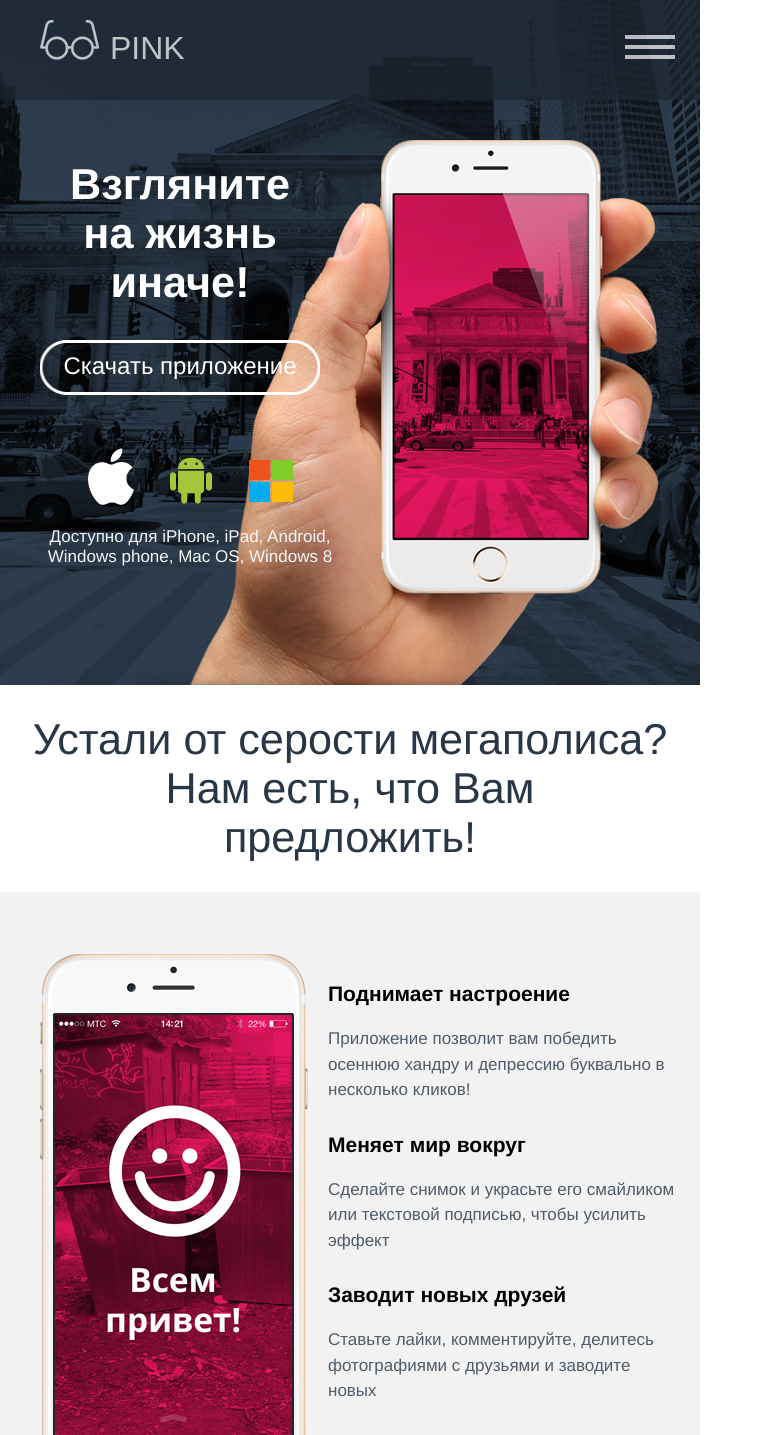
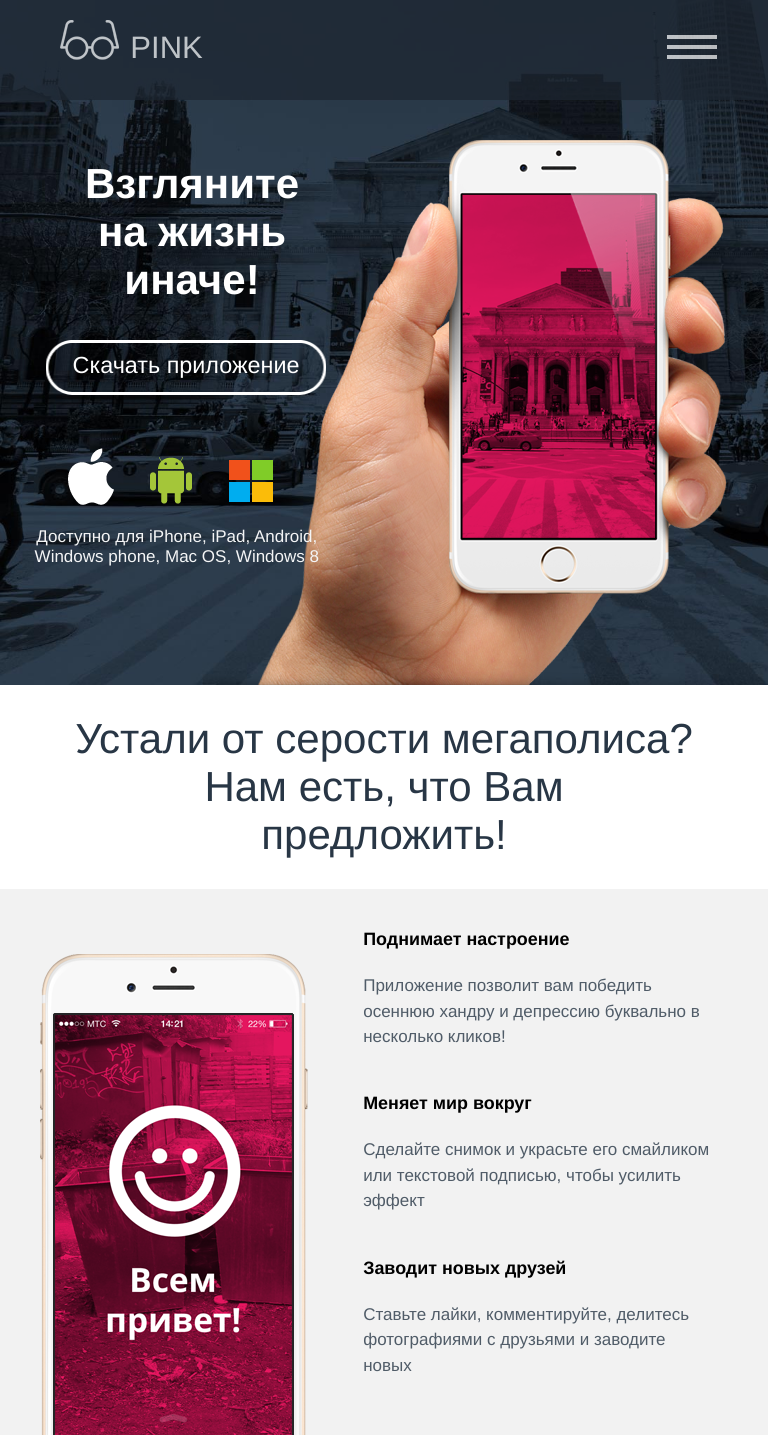
Before and after one commit to mdasha/3612-Pink, a website: page index.html in a window 768 px wide. Shown: the top 1435 px of the page. Drawn offline with Linux system fonts and the light colour scheme.

Commit message:
Резиновый макет для мобильной и планшетной версий сайта. 320-460 px тянется мобильная версия; 460-699 px - мобильная версия с белыми полями по бокам; 700-768 px тянется планшетная версия сайта, 769-1200 px  - планшетная версия с белыми полями по бокам. Больше 1200 px пока не сделано.

```diff
--- a/index.html
+++ b/index.html
@@ -9,7 +9,7 @@
 </head>
 
 <body>
-
+<div class="wrapper">
 	<div class="header-nav-wrapper">
 		<header class="page-header">
 			<div class="page-header__logo">
@@ -199,7 +199,7 @@
 		</div>
 
 	</footer>
-
+</div>
 
 
   <!-- <script src="js/script.js"></script> -->
--- a/less/components/contacts.less
+++ b/less/components/contacts.less
@@ -3,8 +3,7 @@
 	text-align: center;
 
 	&__title {
-		padding-top: 3*@padding-top-main;
-		padding-bottom:  2*@padding-bottom-main;
+		padding:   3*@padding-top-main 15% 2*@padding-bottom-main 15%;
 		color: @h2-color;
 		font-family:  @font-family-headings;
 		font-size:  @font-size-h2;
@@ -33,13 +32,13 @@
 }
 
 
-@media(min-width:700px)  {
+@media(min-width:700px) and (max-width:1200px)  {
 
 .contacts {
 
 	&__title {
 		font-size:  1.8*@font-size-h1;
-		padding:2*@padding-left-main 5*@padding-left-main @padding-bottom-main 5*@padding-left-main;
+		padding:2*@padding-top-main 20% @padding-bottom-main 20%;
 		text-align:  center;
 		display:  block;
 		}
--- a/less/components/download.less
+++ b/less/components/download.less
@@ -5,6 +5,8 @@
 
 		background:  url(../img/mobile_in_hand.png) no-repeat 0% 100%;
 		height:  340px;
+		width:  250px;
+		margin: 0 auto;
 		padding-top: 2*@padding-top-main;
 		padding-bottom:  2*@padding-bottom-main;
 		color: @h1-color;
@@ -51,16 +53,17 @@
 	width:  100%;
 }
 
-@media(min-width:700px) {
+@media(min-width:700px) and (max-width:1200px) {
 
 	.download {
 		background:  url(../img/mobile_in_hand2.png) no-repeat 100% 100%;
 		height:  585px;
 
 			&__title {
-				width:  280px;
+				width:  30%;
 				font-size:  1.8*@font-size-h1;
-				padding:3*@padding-left-main 5*@padding-left-main @padding-bottom-main 2*@padding-left-main;
+				padding:60px 10% @padding-bottom-main 10%;
+				margin:  0;
 				text-align:  center;
 				display:  block;
 				background:  none;
@@ -68,14 +71,16 @@
 			}
 
 			& p {
-				font-size:  @font-size+3px;
+				font-size:  106.25%;
 				text-align:center;
+				padding-left: 10%;
+
 			}
 
 				&__button {
 					background-color:  transparent;
 					width:  280px;
-					margin: 0 2*@padding-left-main;
+					margin: 0 @padding-left-main;
 				}
 	}
 
@@ -83,8 +88,8 @@
 
 		background-color:  transparent;
 		width:  340px;
-		padding: 4*@padding-top-main @padding-right-main 3*@padding-bottom-main @padding-left-main;
+		padding: 4*@padding-top-main 0 3*@padding-bottom-main 0;
 		background: url(../img/logo_devices.png) 50% 20% no-repeat;
+
+		}
 	}
-
-}
--- a/less/components/hours.less
+++ b/less/components/hours.less
@@ -1,8 +1,8 @@
 .hours  {
 	display:none;
 	height:100%;
-	background:  url(../img/24_hours.png) no-repeat 40px 100%;
-	margin-top:  50px;
+	background:  url(../img/24_hours.png) no-repeat 10% 100%;
+	margin-top:  6%;
 }
 
 .hours-item {
@@ -10,7 +10,7 @@
 
 	&__title {
 		font-size: 1.5*@font-size-h2;
-		padding: 2.8*@padding-top-main 5*@padding-right-main @padding-bottom-main @padding-left-main;
+		padding: 11*@padding-top-main 5*@padding-right-main @padding-bottom-main @padding-left-main;
 		font-weight:  bold;
 	}
 
--- a/less/components/layout.less
+++ b/less/components/layout.less
@@ -1,10 +1,15 @@
 @media(max-width:699px) {
-	body, html {
-	width: 320px;
+.wrapper {
+	min-width: 320px;
+	max-width:  460px;
+	margin: 0 auto;
+	width:100%;
 	}
 }
-@media(min-width:700px) {
-	body, html {
-	width: 700px;
+@media(min-width:700px) and (max-width:1200px) {
+	.wrapper {
+		max-width: 768px;
+		margin: 0 auto;
+		width: 100%
 	}
 }
--- a/less/components/main-options.less
+++ b/less/components/main-options.less
@@ -2,11 +2,13 @@
 	padding-top:6*@padding-top-main;
 	padding-bottom:@padding-bottom-main;
 	background:  url(../img/table_background_main_options-3.jpg) no-repeat 0 6*@padding-top-main;
+	background-width:  100%;
 	text-align:left;
 	background-color:  @grey-f2;
 	display:  table;
+	width:  320px;
+	margin: 0 auto;
 	border-collapse:  collapse;
-	width: 100%;
 
 		&__thead  {
 			display: table-header-group;
@@ -27,16 +29,19 @@
 
 				&--base {
 					background:  url(../img/base.png) no-repeat;
+					background-size:  cover;
 					height:  79px;
 				}
 
 				&--standard {
 					background:  url(../img/standard.png) no-repeat;
+					background-size:  cover;
 					height:  79px;
 				}
 
 				&--unlim {
 					background:  url(../img/unlimited.png) no-repeat;
+					background-size:  cover;
 					height:  79px;
 				}
 		}
@@ -87,13 +92,14 @@
 }
 
 
-@media(min-width:700px) {
+@media(min-width:700px) and (max-width:1200px) {
 
 	.main-options {
 		background:  none;
 		background-color:  @grey-f2;
 		padding-top:6*@padding-top-main;
 		padding-bottom:@padding-bottom-main;
+		width:  100%;
 
 			&__thead  {
 
--- a/less/components/main-pros.less
+++ b/less/components/main-pros.less
@@ -1,14 +1,17 @@
 .main-pros {
 
-	background:  url(../img/i_phone_main_options.gif) no-repeat 50% 100%;
+	background: url(../img/i_phone_main_options.gif) no-repeat 50% 100%;
 	background-color:  @grey-f2;
-	height:870px;
+	height:950px;
 	text-align: center;
+
+	&__list {
+		padding-top: 12%;
+	}
 
 	&__title {
 
-		padding-top: 3*@padding-top-main;
-		padding-bottom:  3*@padding-bottom-main;
+		padding: 3*@padding-top-main 18%;
 		color: @h2-color;
 		background-color:  white;
 		font-family:  @font-family-headings;
@@ -17,7 +20,7 @@
 
 			&--wide {
 				display:block;
-				margin-bottom:  40px;
+				margin-bottom:  1.42em;
 			}
 			&--narrow {
 				display:block;
@@ -26,16 +29,17 @@
 
 	&-item__title {
 
-		padding-top: 2*@padding-top-main;
-		padding-bottom: 2*@padding-bottom-main;
+		padding: 2*@padding-top-main 10% 5% 10%;
 		color: @h3-color;
 		font-family:  @font-family;
 		font-size:  @font-size-h3;
+
+
 	}
 
 	&-item__text {
 
-		padding: 0 @padding-right-main 0 @padding-left-main;
+		padding: 0 12% 3% 12%;
 		font-size:  @font-size;
 		font-family:  @font-family;
 		color:  @dark-grey;
@@ -95,7 +99,7 @@
 }
 
 
-@media(min-width:700px) {
+@media(min-width:700px) and (max-width:1200px) {
 
 	.main-pros {
 		background:  url(../img/i_phone_main_options_700.png) no-repeat 40px 100%;
@@ -103,19 +107,25 @@
 		height:  750px;
 
 		&__list {
-			margin-top:  90px;
+			margin-top:  0;
+			padding-top:  10px;
 		}
 
 		&__title {
 			font-size:  1.8*@font-size-h1;
+			padding: 3*@padding-top-main 0;
+
 
 			&--wide {
 				margin-bottom:  0;
+				display:block;
+				width: 100%;
 			}
 
 			&--narrow {
 				padding: 0 40px;
 				text-align: center;
+				padding: 0 18%;
 			}
 
 		}
@@ -127,13 +137,13 @@
 
 				&__title {
 					font-size:  @font-size-h3+3px;
-					text-align:left;
-					padding-left:  20px;
+					padding-left: 2*@padding-left-main;
+					text-align:  left;
 					padding-top:0;
 				}
 
 				&__text {
-					font-size:  @font-size+3px;
+					font-size:  106.25%;
 					text-align:left;
 				}
 
--- a/less/components/page-footer.less
+++ b/less/components/page-footer.less
@@ -1,6 +1,7 @@
 .page-footer {
 	margin-top:  3*@padding-top-main;
 	background:  url(../img/map_footer.png) no-repeat;
+	background-size:  cover;
 	height:  204px;
 
 	&-information {
@@ -64,7 +65,7 @@
 
 
 
-@media(min-width:700px) {
+@media(min-width:700px) and (max-width:1200px) {
 
 	.page-footer {
 		background:  url(../img/map_footer1.png) no-repeat;
--- a/less/components/page-header.less
+++ b/less/components/page-header.less
@@ -1,6 +1,6 @@
 .header-nav-wrapper {
 
-	background:  url(../img/background_header_photo.jpg) no-repeat;
+	background:  url(../img/background-1@1x.jpg) no-repeat 0% 0%;
 
 	& .page-header {
 		background-color: @dark-blue-49;
@@ -18,10 +18,10 @@
 	&__logo {
 
 		float:left;
-		width:  100px;
+		width:  31%;
 
 		& p {
-			padding-left: @padding-left-main;
+			padding-left: 3.4*@padding-left-main;
 			padding-top:  @padding-top-main;
 			padding-bottom:  @padding-bottom-main;
 		}
@@ -65,10 +65,11 @@
 
 
 
-@media(min-width:700px) {
+@media(min-width:700px) and (max-width:1200px) {
 
 	.header-nav-wrapper {
-		background:  url(../img/background_header_photo.png) no-repeat;
+		background:  url(../img/background-1@2x.jpg) no-repeat;
+		background-size:cover;
 	}
 
 	.page-header {
--- a/less/variables.less
+++ b/less/variables.less
@@ -17,11 +17,11 @@
 
 ///////////////  Задаем шрифты ////////////////
 
-@font-size:  14px;
-@font-size-h1:  @font-size+10px;
-@font-size-h2:  @font-size+10px;
-@font-size-h3:  @font-size+4px;
-@font-size-logo:  @font-size+18px;
+@font-size: 85%;
+@font-size-h1:  146%;
+@font-size-h2:  146%;
+@font-size-h3:  109%;
+@font-size-logo:  194%;
 @font-family:  OpenSans, Helvetica, Arial, sans-serif;
 @font-family-headings:  @font-family;
 
@@ -30,7 +30,7 @@
 @underlined:  underlied;
 @not_underlined: none;
 
-@padding-left-main:  20px;
-@padding-right-main: 20px;
+@padding-left-main:  6%;
+@padding-right-main: 6%;
 @padding-top-main:10px;
 @padding-bottom-main: 10px;
```
Also changed, not shown: css/style.css, img/background-1@1x.jpg (added), img/background-1@2x.jpg (added), img/map_footer1.png, img/table_background_main_options-3.png (added). Lines whose indentation alone changed are shown as unchanged.
